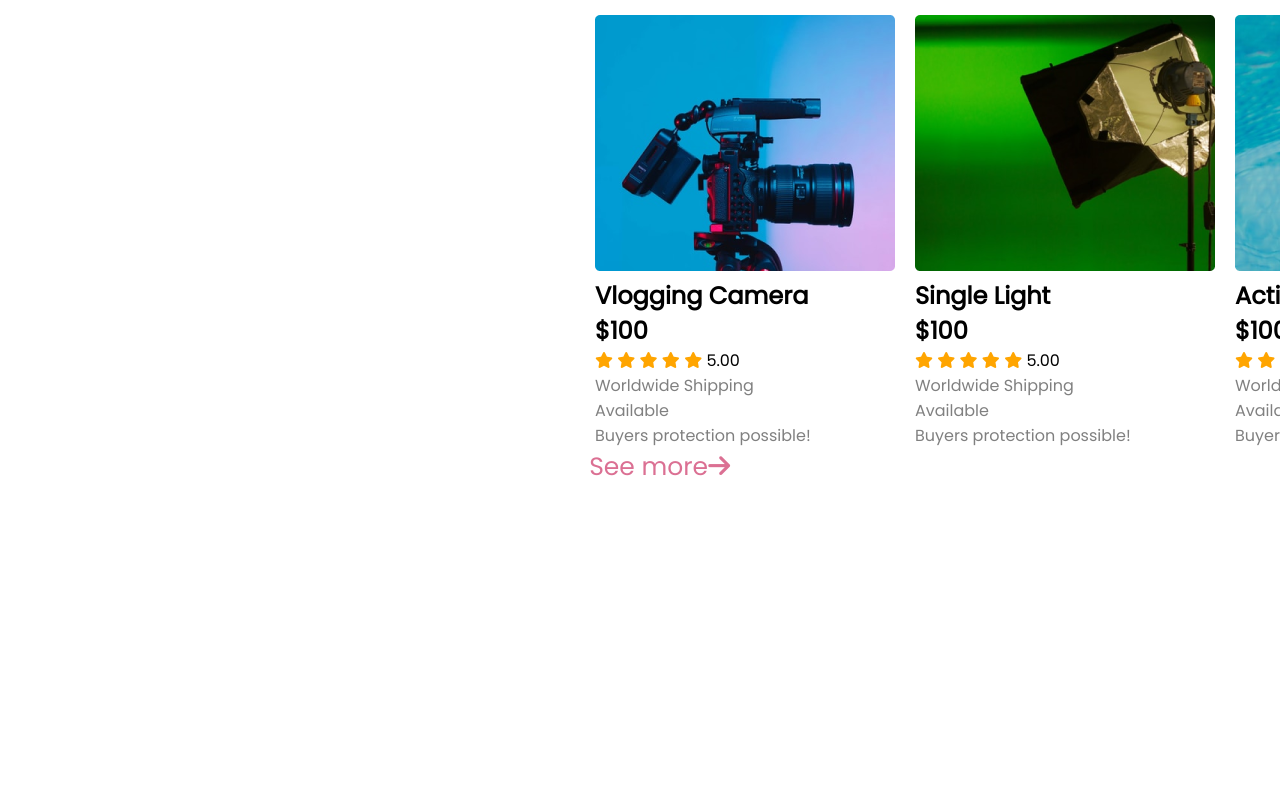
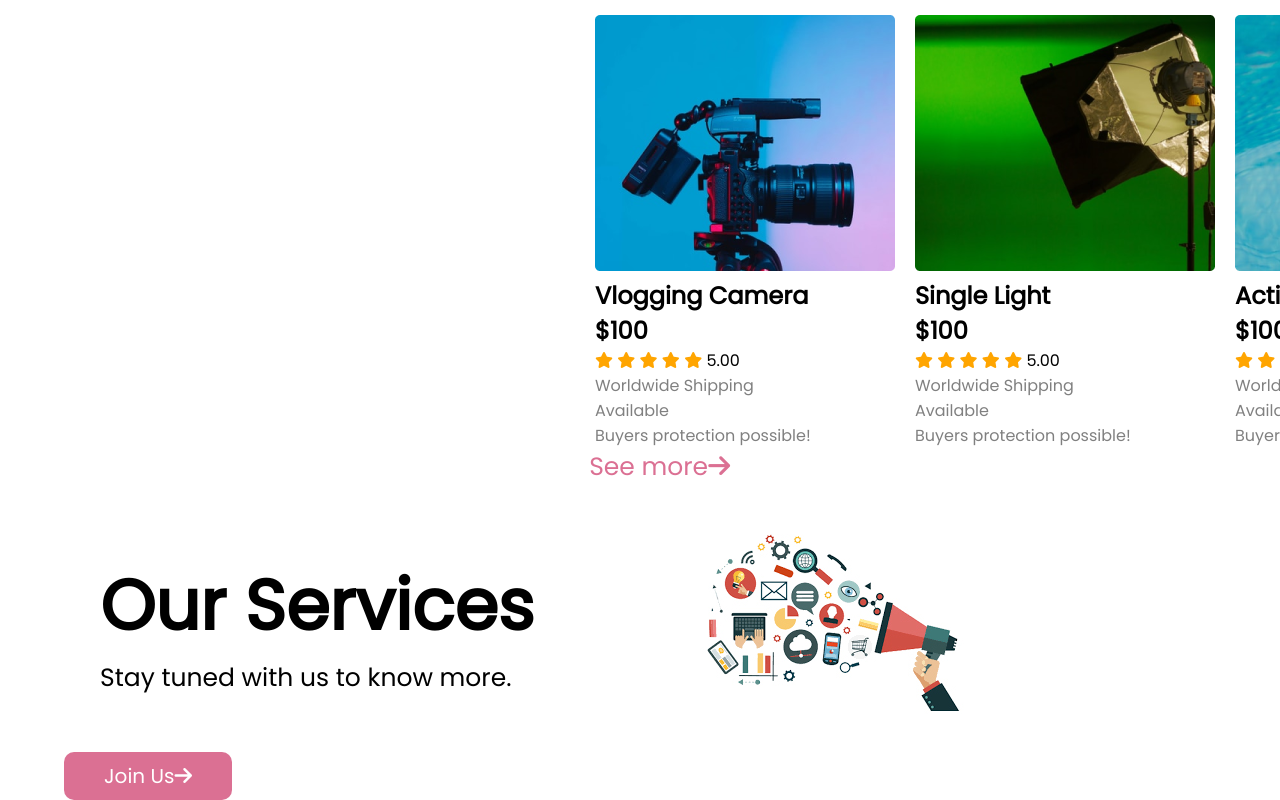
Before and after one commit to mahmudahasan/influencer, a plain HTML site: page index.html in a window 1280 px wide. Shown: the part 1622-2422 px from the top of the page. Before the commit the page ends 2108 px from the top, so only its background shows below. Drawn offline with Linux system fonts and the light colour scheme.

Commit message:
service added

```diff
--- a/index.html
+++ b/index.html
@@ -167,6 +167,14 @@
         <div class="extra">
             <p>See more<i class="fas fa-arrow-right"></i></p>
         </div>
+        <section class="service">
+            <div class="half-width">
+                <h1>Our Services</h1>
+                <p>Stay tuned with us to know more.</p>
+            </div>
+            <div class="half-width"><img src="images/Influencer-marketing-img.jpg" alt=""></div>
+        </section>
+        <div class="link-style"><a class="link" href="">Join Us<i class="fas fa-arrow-right"></i></a></div>
     </main>
 </body>
 </html>
--- a/style.css
+++ b/style.css
@@ -73,3 +73,6 @@ p {
   justify-content: flex-end;
   margin-right: 550px;
 }
+.service {
+  padding: 40px;
+}
```
Also changed, not shown: images/Influencer-marketing-img.jpg (added).
